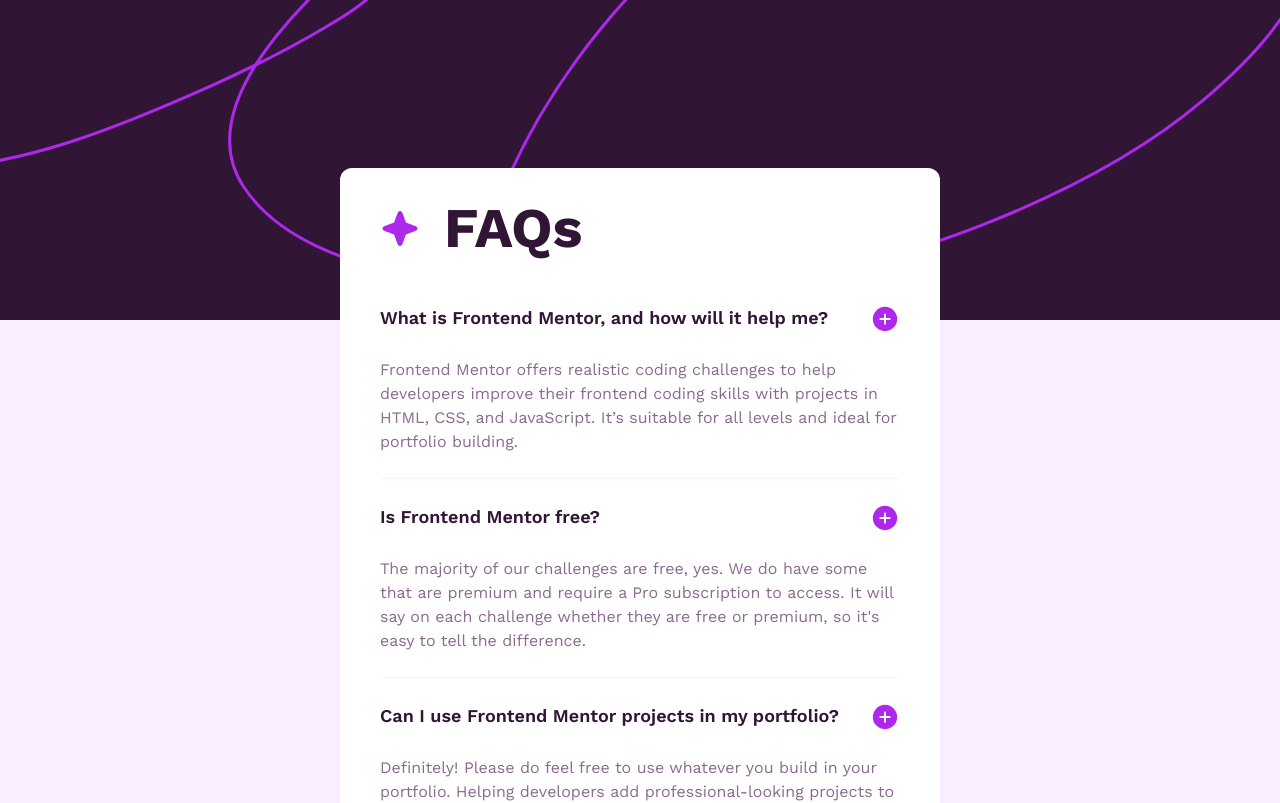
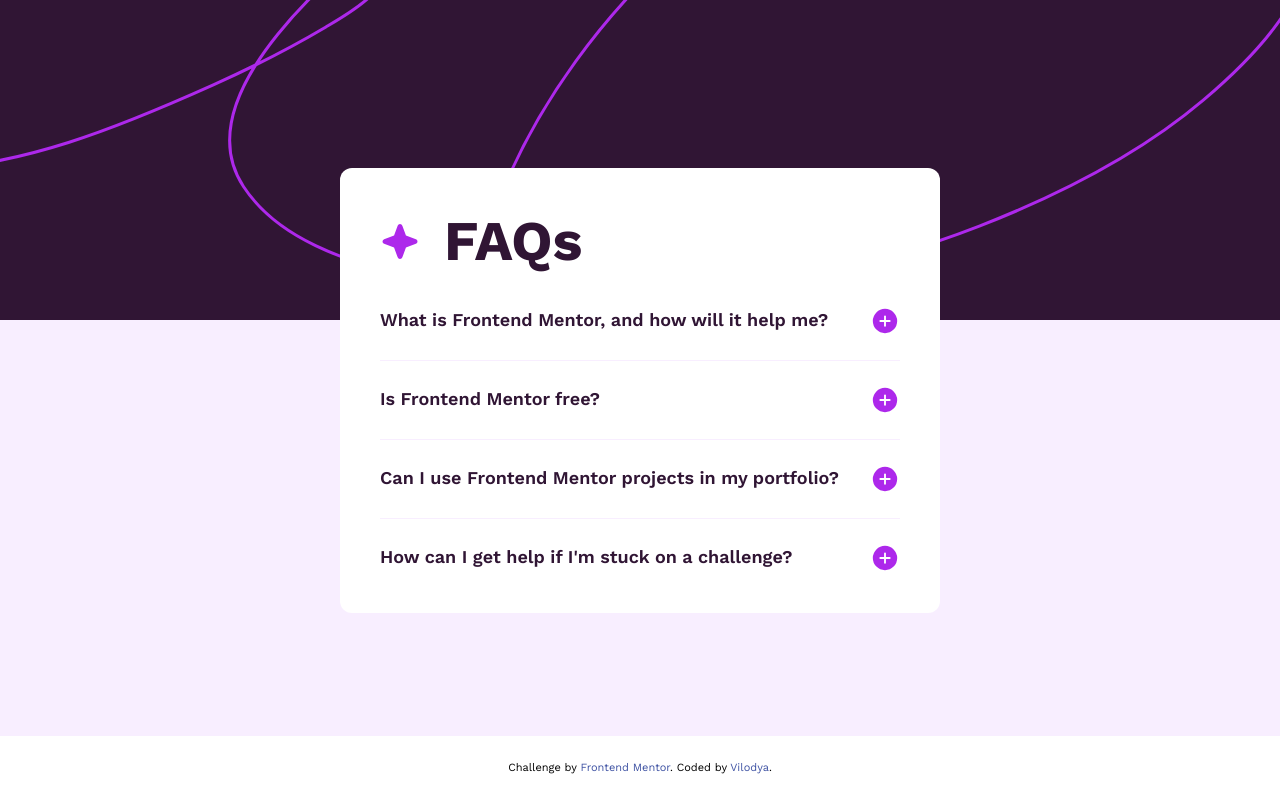
Before and after one commit to Vilodya/faq-accordeon-new, a Vue app: page / in a window 1280 px wide. Shown: the top 803 px of the page. Built offline with nearby package versions, Linux system fonts and the light colour scheme.

Commit message:
feat: add Accordeon Component

```diff
--- a/src/App.vue
+++ b/src/App.vue
@@ -1,5 +1,5 @@
 <script setup>
-import AccordeonComponent from './components/AccordeonComponent.vue';
+import FaqAccordion from './components/FaqAccordion.vue';
 import AppFooter from './components/layout/AppFooter.vue';
 import AppMain from './components/layout/AppMain.vue';
 
@@ -10,8 +10,8 @@
     <AppMain>
       <section class="w-full bg-purple-100">
         <div class="w-full min-h-57.5 pt-6 px-6 pb-0 bg-[url('@/assets/images/background-pattern-desktop.svg')] bg-no-repeat bg-position-[center_-60px] md:min-h-80 md:bg-position-[center_top]"></div>
-        <div class="relative px-6 pt-0 pb-6">
-          <AccordeonComponent />
+        <div class="relative px-6 pt-0 pb-12">
+          <FaqAccordion />
         </div>
       </section>
     </AppMain>
--- a/src/components/Accordeon.vue
+++ b/src/components/Accordeon.vue
@@ -10,7 +10,21 @@
     },
   })
 
-  const openIndex = ref(null)
+const openIndexes = ref([])
+
+function toggle(index) {
+  const i = openIndexes.value.indexOf(index)
+
+  if (i === -1) {
+    openIndexes.value.push(index)
+  } else {
+    openIndexes.value.splice(i, 1)
+  }
+}
+
+function isOpen(index) {
+  return openIndexes.value.includes(index)
+}
 </script>
 
 <template>
@@ -18,27 +32,47 @@
     <div
       v-for="(item, index) in items"
       :key="item.id"
-      class="border-t border-purple-100 first:border-t-0"
+      class="py-6 border-t border-purple-100 first:border-t-0 first:pt-0 last:pb-0"
     >
       <button
         type="button"
-        class="flex justify-between w-full gap-6 py-6"
+        class="flex justify-between w-full gap-6 text-left cursor-pointer"
         @click="toggle(index)"
       >
         <p class="text-base font-semibold text-purple-950 md:text-lg">
           {{ item.question }}
         </p>
         <component
-          :is="openIndex === index ? IconMinus : IconPlus"
+          :is="isOpen(index) ? IconMinus : IconPlus"
           class="w-7.5 h-7.5 text-violet-600 shrink-0"
         />
       </button>
-      <div class="mb-6">
-        <p class="text-sm leading-normal text-purple-600 md:text-base">
-          {{ item.answer }}
-        </p>
-      </div>
+      <Transition name="accordion">
+        <div class="mt-6 overflow-hidden" v-show="isOpen(index)">
+          <p class="text-sm leading-normal text-purple-600 md:text-base">
+            {{ item.answer }}
+          </p>
+        </div>
+      </Transition>
     </div>
   </div>
+</template>
 
-</template>
+<style>
+  .accordion-enter-active,
+  .accordion-leave-active {
+    transition: max-height 300ms ease, opacity 200ms ease;
+  }
+
+  .accordion-enter-from,
+  .accordion-leave-to {
+    transform: translateY(-8px);
+    opacity: 0;
+  }
+
+  .accordion-enter-to,
+  .accordion-leave-from {
+    transform: translateY(0);
+    opacity: 1;
+  }
+</style>
--- a/src/components/AccordeonComponent.vue
+++ b/src/components/FaqAccordion.vue
@@ -1,6 +1,6 @@
 <script setup>
 import starIcon from '@/assets/images/icon-star.svg'
-import AccordeonItem from '@/components/Accordeon.vue';
+import Accordeon from '@/components/Accordeon.vue';
 
 const items = [
   {
@@ -32,10 +32,10 @@
       <div class="size-6 md:size-10">
         <img alt="star" :src="starIcon">
       </div>
-      <h1 class="text-purple-950 font-bold text-[32px] leading-9.5 md:text-[56px]">
+      <h1 class="text-purple-950 font-bold text-[32px] leading-9.5 md:text-[56px] md:leading-16.5">
         FAQs
       </h1>
     </div>
-    <AccordeonItem :items="items"/>
+    <Accordeon :items="items"/>
   </div>
 </template>
```
